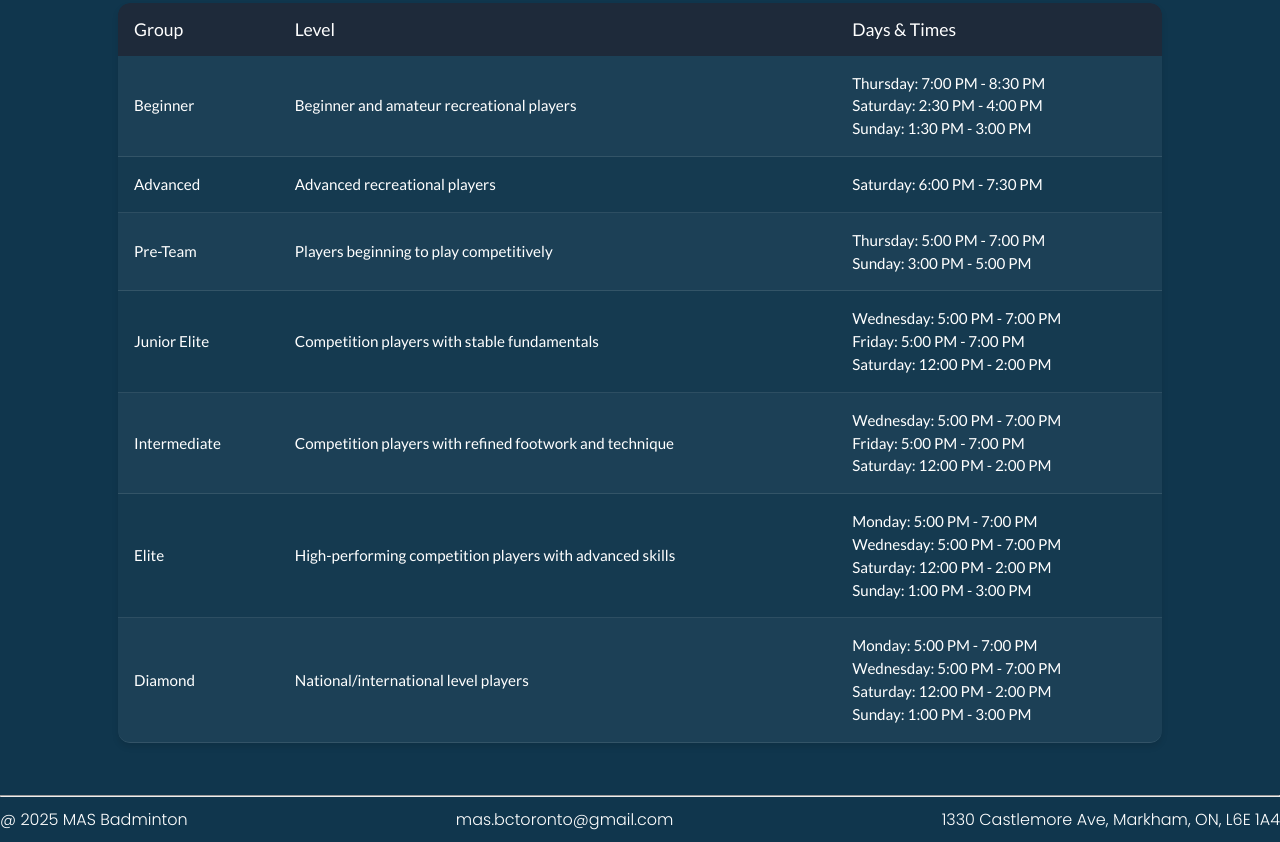
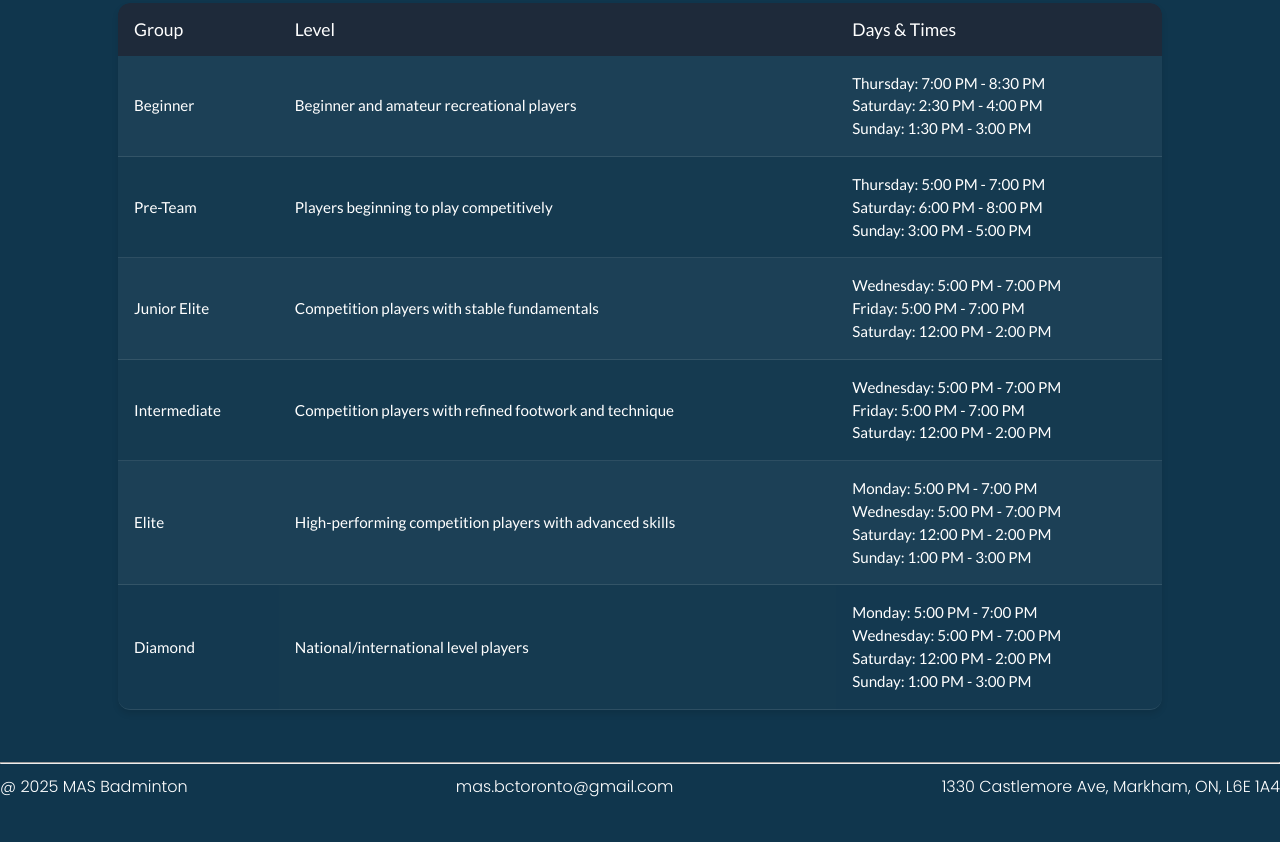
Before and after one commit to exxia7/mas-badminton, a plain HTML site: page pages/programs.html in a window 1280 px wide. Shown: the part 1115-1957 px from the top of the page. After the commit the page ends 1924 px from the top, so only its background shows below. Drawn offline with nearby package versions, Linux system fonts and the light colour scheme.

Commit message:
updated training times

```diff
--- a/pages/programs.html
+++ b/pages/programs.html
@@ -135,17 +135,11 @@
                         </td>
                     </tr>
                     <tr>
-                        <td class="group-name">Advanced</td>
-                        <td>Advanced recreational players</td>
-                        <td class="schedule">
-                            Saturday: 6:00 PM - 7:30 PM
-                        </td>
-                    </tr>
-                    <tr>
                         <td class="group-name">Pre-Team</td>
                         <td>Players beginning to play competitively</td>
                         <td class="schedule">
                             Thursday: 5:00 PM - 7:00 PM<br>
+                            Saturday: 6:00 PM - 8:00 PM<br>
                             Sunday: 3:00 PM - 5:00 PM
                         </td>
                     </tr>
```
